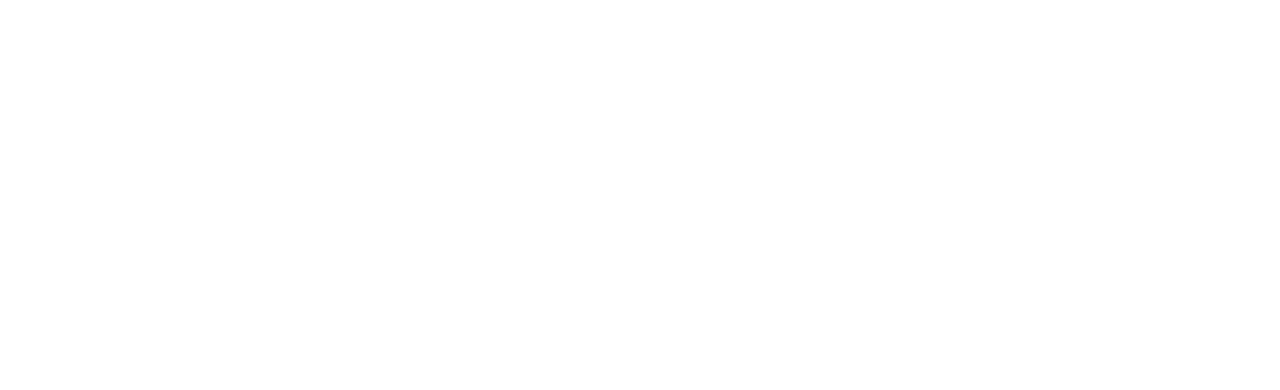
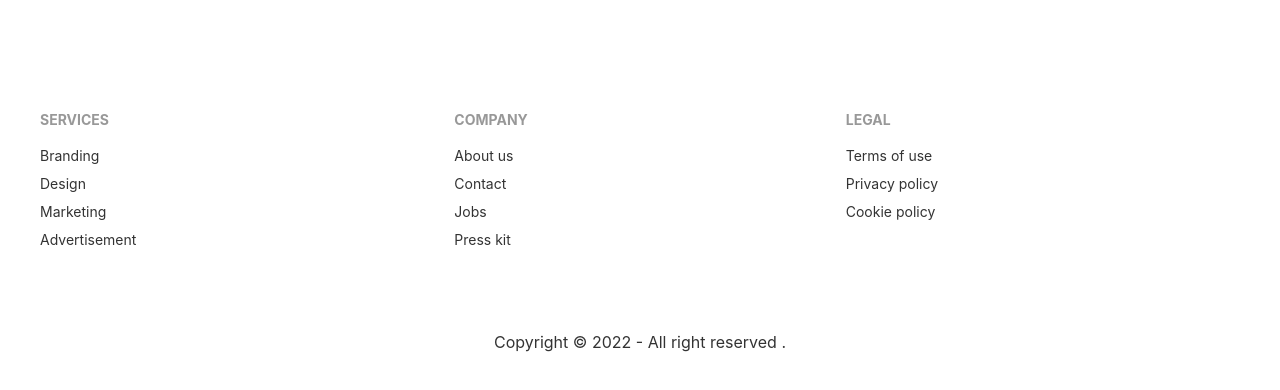
Before and after one commit to Shimulmajumdarshuvo/Laptop-service-projects-client-site, a React (Create React App) app: page / in a window 1280 px wide. Shown: the part 1794-2184 px from the top of the page. Before the commit the page ends 1864 px from the top, so only its background shows below. Built offline with nearby package versions, Linux system fonts and the light colour scheme.

Commit message:
envirnment variable setup

```diff
--- a/package.json
+++ b/package.json
@@ -7,8 +7,10 @@
     "@testing-library/react": "^13.2.0",
     "@testing-library/user-event": "^13.5.0",
     "daisyui": "^2.15.0",
+    "firebase": "^9.8.1",
     "react": "^18.1.0",
     "react-dom": "^18.1.0",
+    "react-firebase-hooks": "^5.0.3",
     "react-router-dom": "^6.3.0",
     "react-scripts": "5.0.1",
     "web-vitals": "^2.1.4"
--- /dev/null
+++ b/src/Pages/Home/Footer/Footer.js
@@ -0,0 +1,41 @@
+import React from 'react';
+
+const Footer = () => {
+    return (
+        <div>
+            <footer className="footer p-10 text-center ">
+                <div>
+                    <span className="footer-title">Services</span>
+                    <a className="link link-hover">Branding</a>
+                    <a className="link link-hover">Design</a>
+                    <a className="link link-hover">Marketing</a>
+                    <a className="link link-hover">Advertisement</a>
+                </div>
+                <div>
+                    <span className="footer-title">Company</span>
+                    <a className="link link-hover">About us</a>
+                    <a className="link link-hover">Contact</a>
+                    <a className="link link-hover">Jobs</a>
+                    <a className="link link-hover">Press kit</a>
+                </div>
+                <div>
+                    <span className="footer-title">Legal</span>
+                    <a className="link link-hover">Terms of use</a>
+                    <a className="link link-hover">Privacy policy</a>
+                    <a className="link link-hover">Cookie policy</a>
+                </div>
+            </footer>
+
+
+            <div className='my-10 text-center'>
+
+                <p>Copyright © 2022 - All right reserved .</p>
+            </div>
+        </div>
+
+
+    );
+};
+
+
+export default Footer;
--- a/src/Pages/Home/Home.js
+++ b/src/Pages/Home/Home.js
@@ -1,5 +1,6 @@
 import React from 'react';
 import Banner from './Banner';
+import Footer from './Footer/Footer';
 import NavBanner from './NavBanner';
 
 const Home = () => {
@@ -7,6 +8,7 @@
         <div>
             <Banner></Banner>
             <NavBanner></NavBanner>
+            <Footer></Footer>
         </div>
     );
 };
--- /dev/null
+++ b/src/firebase.init.js
@@ -0,0 +1,21 @@
+// Import the functions you need from the SDKs you need
+import { initializeApp } from "firebase/app";
+import { getAuth } from "firebase/auth";
+// TODO: Add SDKs for Firebase products that you want to use
+// https://firebase.google.com/docs/web/setup#available-libraries
+
+// Your web app's Firebase configuration
+const firebaseConfig = {
+    apiKey: process.env.REACT_APP_API_KEY,
+    authDomain: process.env.REACT_APP_AUT_HDOMAIN,
+    projectId: process.env.REACT_APP_PROJECT_ID,
+    storageBucket: process.env.REACT_APP_STORAGE_BUCKET,
+    messagingSenderId: process.env.REACT_APP_MESSAGING_SENDER_ID,
+    appId: process.env.REACT_APP_APP_ID,
+};
+
+// Initialize Firebase
+const app = initializeApp(firebaseConfig);
+const auth = getAuth(app);
+
+export default auth;
```
Also changed, not shown: src/Pages/Home/Footer/Footer.css (added), 1 other file (tests, documents, lock files or other folders).
